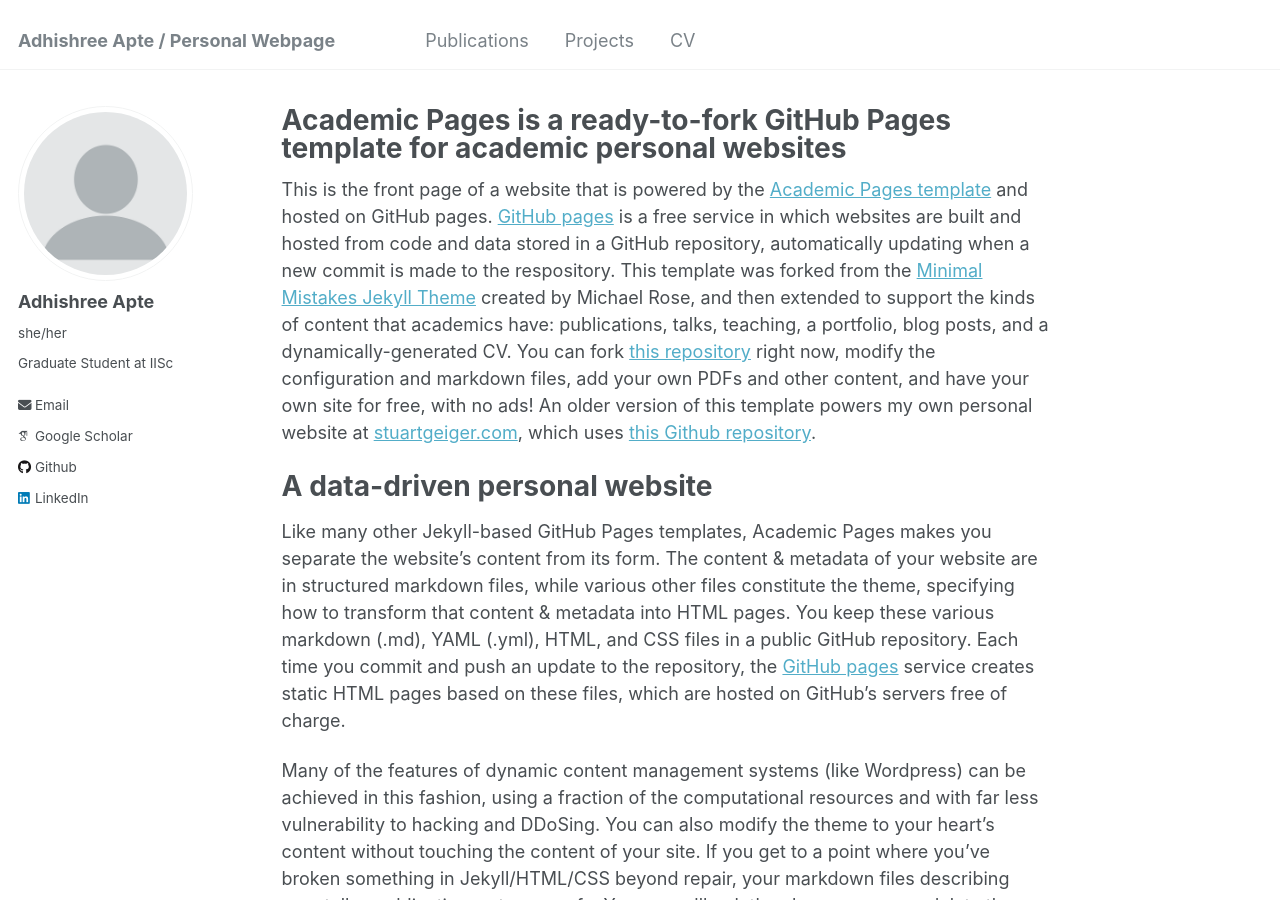
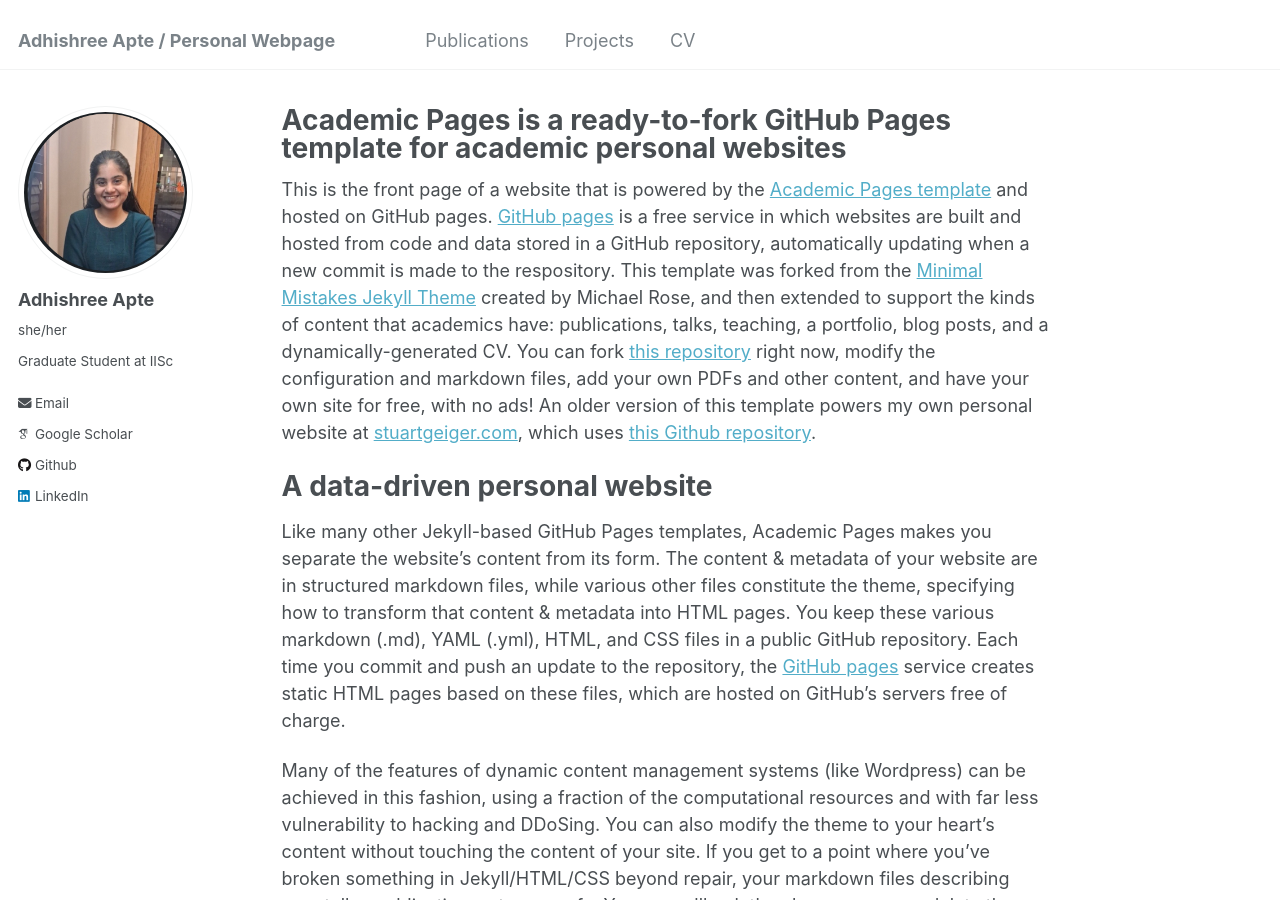
Before and after one commit to adhishreeapte/adhishreeapte.github.io, a Jekyll site: the page built from _pages/about.md, in a window 1280 px wide and 900 px high. Built offline with Jekyll 4.4.1, drawn with Linux system fonts in a browser that asks for light colours; some web fonts are replaced.

Commit message:
Update _config.yml

```diff
--- a/_config.yml
+++ b/_config.yml
@@ -21,7 +21,7 @@ repository               : "adhishreeapte/adhishreeapte.github.io"
 #               Additional customization can be done by editing /_includes/author-profile.html
 author:
   # Biographic information
-  avatar           : "profile.png"
+  avatar           : bio-photo.jpg
   name             : "Adhishree Apte"
   pronouns         : "she/her"
   bio              : "Graduate Student at IISc"
```
